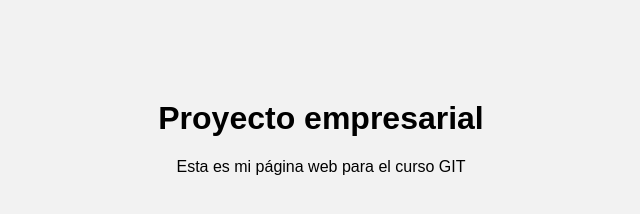
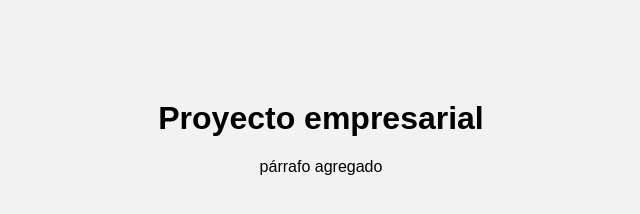
Before and after one commit to AnaJotta/CursoGit, a plain HTML site: page index.html in a window 1280 px wide. Shown: the whole page, without its empty margins (319-959 px from the left). Drawn offline with Linux system fonts and the light colour scheme.

Commit message:
Update index.html

```diff
--- a/index.html
+++ b/index.html
@@ -8,6 +8,6 @@
 </head>
 <body>
     <h1>Proyecto empresarial</h1>
-    <p>Esta es mi página web para el curso GIT</p>
+    <p>párrafo agregado</p>
 </body>
 </html>
```
